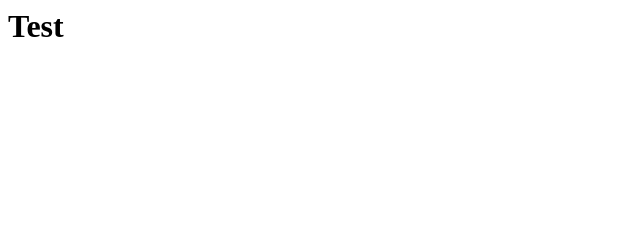
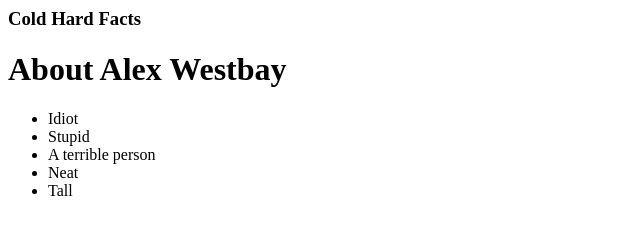
Before and after one commit to SovietTeaDrinker/sovietteadrinker.github.io, a plain HTML site: page index.html in a window 1280 px wide. Shown: the whole page, without its empty margins (0-640 px from the left). Drawn offline with Linux system fonts and the light colour scheme.

Commit message:
Update index.html

```diff
--- a/index.html
+++ b/index.html
@@ -1 +1,10 @@
-<h1>Test</h1>
+<h3>Cold Hard Facts</h1>
+
+<h1>About Alex Westbay</h1>
+<ul>
+  <li>Idiot</li>
+  <li>Stupid</li>
+  <li>A terrible person</li>
+  <li>Neat</li>
+  <li>Tall</li>
+</ul>
```
